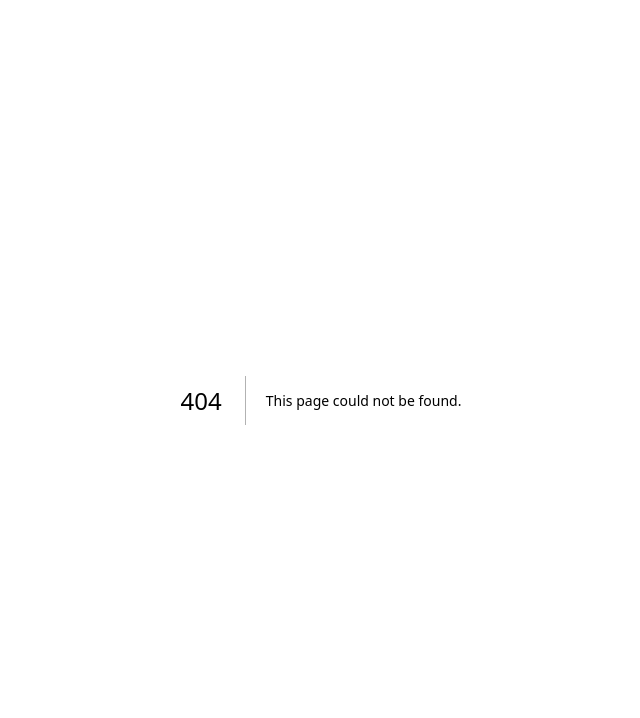
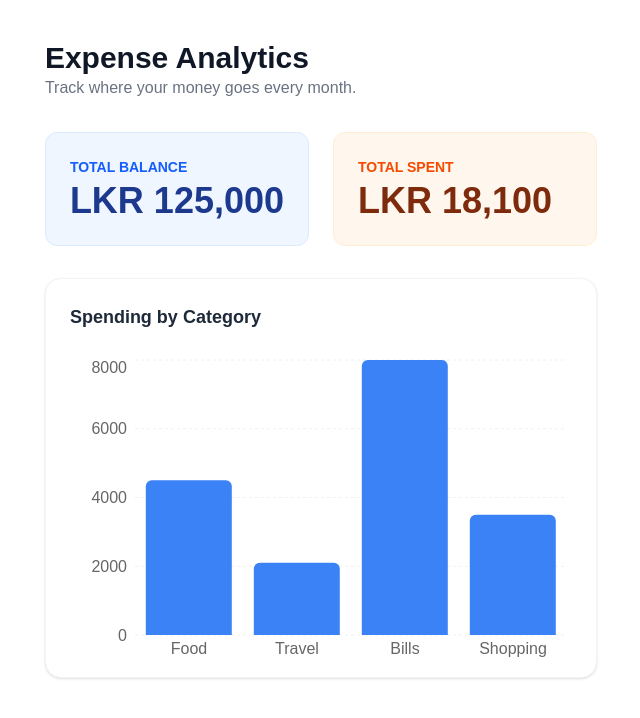
Before and after one commit to MalinduDissanayaka/expense-tracker, a Next.js app: page /dashboard in a window 1280 px wide. Before the commit this address had no page. Shown: the top 718 px of the page, without its empty margins (319-959 px from the left). Built offline with nearby package versions, Linux system fonts and the light colour scheme.

Commit message:
Add dashboard page with expense analytics chart and stats

```diff
--- /dev/null
+++ b/app/dashboard/page.tsx
@@ -0,0 +1,48 @@
+// src/app/dashboard/page.tsx
+"use client"; // Interactive charts තියෙන නිසා මේක ඕනේ
+
+import { BarChart, Bar, XAxis, YAxis, Tooltip, ResponsiveContainer, CartesianGrid } from 'recharts';
+
+const dummyData = [
+  { name: 'Food', spent: 4500 },
+  { name: 'Travel', spent: 2100 },
+  { name: 'Bills', spent: 8000 },
+  { name: 'Shopping', spent: 3500 },
+];
+
+export default function Dashboard() {
+  return (
+    <div className="p-6 md:p-10 max-w-5xl mx-auto space-y-8">
+      <header>
+        <h1 className="text-3xl font-bold text-gray-900">Expense Analytics</h1>
+        <p className="text-gray-500">Track where your money goes every month.</p>
+      </header>
+
+      {/* Stats Section */}
+      <div className="grid grid-cols-1 md:grid-cols-2 gap-6">
+        <div className="bg-blue-50 p-6 rounded-xl border border-blue-100">
+          <p className="text-blue-600 text-sm font-semibold uppercase">Total Balance</p>
+          <h2 className="text-4xl font-bold text-blue-900 mt-1">LKR 125,000</h2>
+        </div>
+        <div className="bg-orange-50 p-6 rounded-xl border border-orange-100">
+          <p className="text-orange-600 text-sm font-semibold uppercase">Total Spent</p>
+          <h2 className="text-4xl font-bold text-orange-900 mt-1">LKR 18,100</h2>
+        </div>
+      </div>
+
+      {/* Visual Chart Section */}
+      <div className="bg-white p-6 rounded-2xl border border-gray-100 shadow-sm h-[400px]">
+        <h3 className="text-lg font-bold text-gray-800 mb-6">Spending by Category</h3>
+        <ResponsiveContainer width="100%" height="90%">
+          <BarChart data={dummyData}>
+            <CartesianGrid strokeDasharray="3 3" vertical={false} stroke="#f0f0f0" />
+            <XAxis dataKey="name" axisLine={false} tickLine={false} />
+            <YAxis axisLine={false} tickLine={false} />
+            <Tooltip cursor={{fill: '#f8fafc'}} />
+            <Bar dataKey="spent" fill="#3b82f6" radius={[6, 6, 0, 0]} />
+          </BarChart>
+        </ResponsiveContainer>
+      </div>
+    </div>
+  );
+}
--- a/package.json
+++ b/package.json
@@ -11,7 +11,8 @@
   "dependencies": {
     "next": "16.2.6",
     "react": "19.2.4",
-    "react-dom": "19.2.4"
+    "react-dom": "19.2.4",
+    "recharts": "^3.8.1"
   },
   "devDependencies": {
     "@tailwindcss/postcss": "^4",
```
Also changed, not shown: 1 other file (tests, documents, lock files or other folders).
